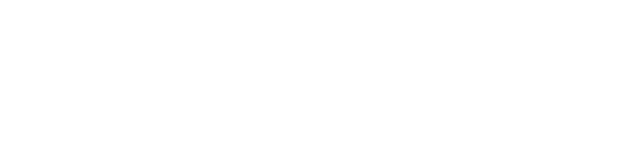
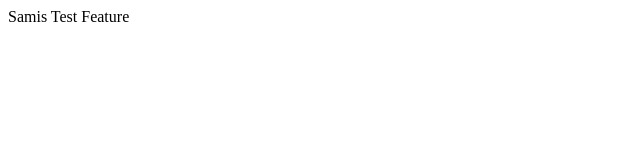
Before and after one commit to Map-Schmaap/Schmaap-Map, a website: page index.html in a window 1280 px wide. Shown: the whole page, without its empty margins (0-640 px from the left). Drawn offline with Linux system fonts and the light colour scheme.

Commit message:
samis test feature

```diff
--- a/index.html
+++ b/index.html
@@ -6,6 +6,7 @@
   </head>
   <body>
     <!-- <h1>Sami's Solo Project</h1> -->
+    <p>Samis Test Feature</p>
     <div id="root"></div>
 
     <!-- script for webpack and webpack-dev-server challenge -->
```
